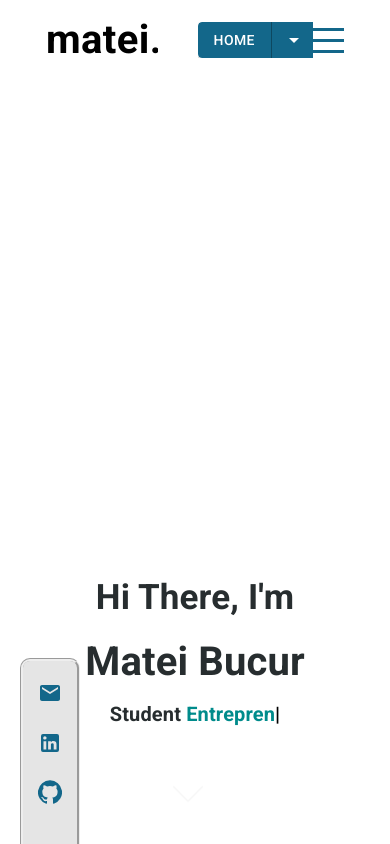
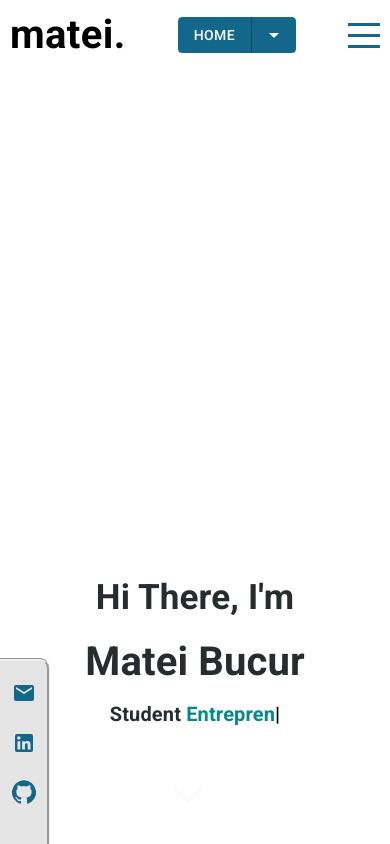
Before and after one commit to mateib47/mateib47.github.io, a React (Create React App) app: page /home in a window 390 px wide. Built offline with nearby package versions, Linux system fonts and the light colour scheme; a web font is replaced by a local one.

Commit message:
make topbar, sidebar and programming responsive

```diff
--- a/src/App.jsx
+++ b/src/App.jsx
@@ -11,6 +11,7 @@ import {
 import { createTheme, ThemeProvider, responsiveFontSizes  } from "@mui/material/styles";
 import CssBaseline from "@material-ui/core/CssBaseline";
 import Container from "@mui/material/Container";
+import { themes } from "./themes";
 
 const App = () => {
   const [menuOpen, setMenuOpen] = useState(false);
@@ -35,114 +36,6 @@ const App = () => {
     }
   }, []);
 
-let globalTheme = createTheme();
-globalTheme = responsiveFontSizes(globalTheme);
-
-
-  const themes = [
-    createTheme({
-      ...globalTheme,
-      palette: {
-        primary: {
-          main: "#13678A",
-        },
-        secondary: {
-          main: "#45C4B0",
-        },
-        background: {
-          default: "#fff",
-        },
-        text: {
-          default: "#000",
-        },
-      },
-    }),
-    createTheme({
-      ...globalTheme,
-      palette: {
-        primary: {
-          main: "#80CC66",
-        },
-        secondary: {
-          main: "#00AB5B",
-        },
-        background: {
-          default: "#2E3333",
-        },
-        text: {
-          default: "#00AB5B",
-        },
-      },
-    }),
-    createTheme({
-      ...globalTheme,
-      palette: {
-        primary: {
-          main: "#498EB3",
-        },
-        secondary: {
-          main: "#498EB3",
-        },
-        background: {
-          default: "#A6D3EA",
-        },
-        text: {
-          default: "#495C66",
-        },
-      },
-    }),
-    createTheme({
-      ...globalTheme,
-      palette: {
-        primary: {
-          main: "#FFFE00",
-        },
-        secondary: {
-          main: "#2B94FF",
-        },
-        background: {
-          default: "#fff",
-        },
-        text: {
-          default: "#000",
-        },
-      },
-    }),
-    createTheme({
-      ...globalTheme,
-      palette: {
-        primary: {
-          main: "#FF0000",
-        },
-        secondary: {
-          main: "#FF0000",
-        },
-        background: {
-          default: "#fff",
-        },
-        text: {
-          default: "#000",
-        },
-      },
-    }),
-    createTheme({
-      ...globalTheme,
-      palette: {
-        primary: {
-          main: "#021E73",
-        },
-        secondary: {
-          main: "#9BCAF2",
-        },
-        background: {
-          default: "#F2C791",
-        },
-        text: {
-          default: "#021E73",
-        },
-      },
-    }),
-  ];
 
   //update sections of topbar menu
   return (
--- a/src/components/Programming/Languages/Languages.jsx
+++ b/src/components/Programming/Languages/Languages.jsx
@@ -25,29 +25,37 @@ const Languages = () => {
   const heights = [150, 90, 70, 110, 150, 130, 80, 50, 90, 100, 150, 50, 80];
 
   const Item = styled(Paper)(({ theme }) => ({
-    backgroundColor: '#fff',
+    backgroundColor: "#fff",
     ...theme.typography.body2,
     padding: theme.spacing(0.5),
     textAlign: "center",
     color: theme.palette.text.secondary,
   }));
 
+  const MyBox = styled(Box)(({ theme }) => ({
+    width: "90%",
+    margin:'auto',
+    height:'80%',
+    [theme.breakpoints.up("md")]: {
+      width: "70%",
+    },
+  }));
+
   return (
     <div className="languages" id="languages">
-      <Box
+      <MyBox
         display="flex"
         justifyContent="center"
         alignItems="center"
-        sx={{ width: "70%", minHeight: "80%", margin: "auto" }}
       >
-        <Masonry columns={4} spacing={2}>
+        <Masonry columns={{xs:3,md:4}} spacing={2}>
           {heights.map((height, index) => (
-            <Item key={index} sx={{ height, overflow: "hidden"  }}>
+            <Item key={index} sx={{ height, overflow: "hidden" }}>
               <img src={java} style={{ height: "90%" }} />
             </Item>
           ))}
         </Masonry>
-      </Box>
+      </MyBox>
     </div>
   );
 };
--- a/src/components/Programming/Portofolio/portofolio.scss
+++ b/src/components/Programming/Portofolio/portofolio.scss
@@ -9,6 +9,10 @@ flex-direction: column;
     display: flex;
     align-items: center;
     justify-content: center;
+
+    @include mobile{
+      flex-direction: column;
+  }
     h1 {
       font-size: 50px;
       margin-right: 30px;
@@ -42,6 +46,9 @@ flex-direction: column;
       width: 90%;
       height: 90%;
       margin: auto;
+      @include mobile{
+        flex-direction: column;
+    }
 
       .left {
         flex: 1;
--- a/src/components/Sidebar/sidebar.scss
+++ b/src/components/Sidebar/sidebar.scss
@@ -1,23 +1,30 @@
 @import "../../global.scss";
-.sidebar{
+.sidebar {
   width: 60px;
   height: 22%;
   position: fixed;
   bottom: 0;
-    left:20px;
+  left: 20px;
   z-index: 3;
-    display:flex;
+  display: flex;
   flex-direction: column;
   justify-content: space-evenly;
   align-items: center;
-    background-color: rgba(0,0,0,.1);
+  background-color: rgba(0, 0, 0, 0.1);
   border-radius: 10px 10px 0px 0px;
   border-style: groove;
-   // border-color: $primary;
   padding-bottom: 20px;
   border-bottom: none;
-    .itemContainer{
+
+  .itemContainer {
     cursor: pointer;
   }
 
+  @include mobile {
+    left: 0;
+    border-left: none;
+    border-radius: 0px 10px 0px 0px;
+    width: 50px;
+
   }
+}
--- a/src/components/Topbar/Topbar.jsx
+++ b/src/components/Topbar/Topbar.jsx
@@ -14,7 +14,7 @@ const Topbar = ({ open, setOpen, setTheme, theme }) => {
   return (
     <Container
       className={"topbar " + (open && "active")}
-      sx={{ backgroundColor: "background.default" }}
+      sx={{ backgroundColor: "background.default", padding: 0 }}
       maxWidth="xl"
     >
       <div className="wrapper">
@@ -28,9 +28,18 @@ const Topbar = ({ open, setOpen, setTheme, theme }) => {
         </div>
         <div className="right">
           <Container className="hamburger" onClick={() => setOpen(!open)}>
-            <span className="line1" style={{ backgroundColor: muiTheme.palette.primary.main  }}></span>
-            <span className="line2" style={{ backgroundColor: muiTheme.palette.primary.main  }}></span>
-            <span className="line3" style={{ backgroundColor: muiTheme.palette.primary.main  }}></span>
+            <span
+              className="line1"
+              style={{ backgroundColor: muiTheme.palette.primary.main }}
+            ></span>
+            <span
+              className="line2"
+              style={{ backgroundColor: muiTheme.palette.primary.main }}
+            ></span>
+            <span
+              className="line3"
+              style={{ backgroundColor: muiTheme.palette.primary.main }}
+            ></span>
           </Container>
         </div>
       </div>
--- a/src/components/Topbar/topbar.scss
+++ b/src/components/Topbar/topbar.scss
@@ -1,57 +1,39 @@
 @import "../../global.scss";
 
-.topbar{
+.topbar {
   width: 100%;
   height: 70px;
-    background-color:rgba(0, 0, 0, 0);
+  background-color: rgba(0, 0, 0, 0);
   position: fixed;
   top: 0;
   z-index: 3;
   transition: all 2s ease-in;
   overflow: visible;
 
-    .wrapper{
+  .wrapper {
     padding: 10px 30px;
     display: flex;
     align-items: center;
     justify-content: space-between;
 
-        .left{
+    @include mobile {
+      padding: 5px 10px;
+    }
+
+    .left {
       display: flex;
       align-items: center;
 
-            .logo{
+      .logo {
         font-size: 40px;
         font-weight: 700;
         text-decoration: none;
-                margin-right: 40px;
-                cursor:auto;
-            }
-            .itemContainer{
-                display: flex;
-                align-items: center;
-                margin-left: 30px;
-                cursor: pointer;
-
-                @include mobile{
-                    display: none;
-                    // find another way to display them
-                }
-
-                .icon{
-                    font-size: 18px;
-                    margin-right: 5px;
-                }
-                span{
-                    font-size: 15px;
-                    font-weight: 500;
       }
     }
-        }
-        .right{
+    .right {
       height: auto;
 
-            .hamburger{
+      .hamburger {
         overflow: hidden;
         width: 32px;
         height: 25px;
@@ -61,7 +43,7 @@
         justify-content: space-between;
         cursor: pointer;
 
-                span{
+        span {
           width: 100%;
           height: 3px;
           transform-origin: left;
@@ -70,28 +52,28 @@
       }
     }
   }
-    .center{
+  .center {
     // position: fixed;
   }
 
-    &.active{
+  &.active {
     background-color: $mainColor;
     color: white;
 
-        .logo{
-            color:white !important;
+    .logo {
+      color: white !important;
     }
 
-        .hamburger{
-            span{
-                &:first-child{
+    .hamburger {
+      span {
+        &:first-child {
           background-color: white;
           transform: rotate(45deg);
         }
         &:nth-child(2) {
           opacity: 0;
         }
-                &:last-child{
+        &:last-child {
           background-color: white;
           transform: rotate(-45deg);
         }
--- a/src/components/Utils/Home.jsx
+++ b/src/components/Utils/Home.jsx
@@ -26,7 +26,7 @@ const Home = ({ image, header, text }) => {
 
   return (
     <Box sx={{ flexGrow: 1 }} id="intro">
-      <Grid container  sx={{ width: "100%", height: "100%" }}>
+      <Grid container sx={{ width: "100%", height: "100%" }}>
         <Grid
           container
           item
--- /dev/null
+++ b/src/themes.js
@@ -0,0 +1,110 @@
+import { createTheme, ThemeProvider, responsiveFontSizes  } from "@mui/material/styles";
+
+let globalTheme = createTheme();
+globalTheme = responsiveFontSizes(globalTheme);
+
+
+ export const themes = [
+    createTheme({
+      ...globalTheme,
+      palette: {
+        primary: {
+          main: "#13678A",
+        },
+        secondary: {
+          main: "#45C4B0",
+        },
+        background: {
+          default: "#fff",
+        },
+        text: {
+          default: "#000",
+        },
+      },
+    }),
+    createTheme({
+      ...globalTheme,
+      palette: {
+        primary: {
+          main: "#80CC66",
+        },
+        secondary: {
+          main: "#00AB5B",
+        },
+        background: {
+          default: "#2E3333",
+        },
+        text: {
+          default: "#00AB5B",
+        },
+      },
+    }),
+    createTheme({
+      ...globalTheme,
+      palette: {
+        primary: {
+          main: "#498EB3",
+        },
+        secondary: {
+          main: "#498EB3",
+        },
+        background: {
+          default: "#A6D3EA",
+        },
+        text: {
+          default: "#495C66",
+        },
+      },
+    }),
+    createTheme({
+      ...globalTheme,
+      palette: {
+        primary: {
+          main: "#FFFE00",
+        },
+        secondary: {
+          main: "#2B94FF",
+        },
+        background: {
+          default: "#fff",
+        },
+        text: {
+          default: "#000",
+        },
+      },
+    }),
+    createTheme({
+      ...globalTheme,
+      palette: {
+        primary: {
+          main: "#FF0000",
+        },
+        secondary: {
+          main: "#FF0000",
+        },
+        background: {
+          default: "#fff",
+        },
+        text: {
+          default: "#000",
+        },
+      },
+    }),
+    createTheme({
+      ...globalTheme,
+      palette: {
+        primary: {
+          main: "#021E73",
+        },
+        secondary: {
+          main: "#9BCAF2",
+        },
+        background: {
+          default: "#F2C791",
+        },
+        text: {
+          default: "#021E73",
+        },
+      },
+    }),
+  ];
```
Lines whose indentation alone changed are shown as unchanged.
